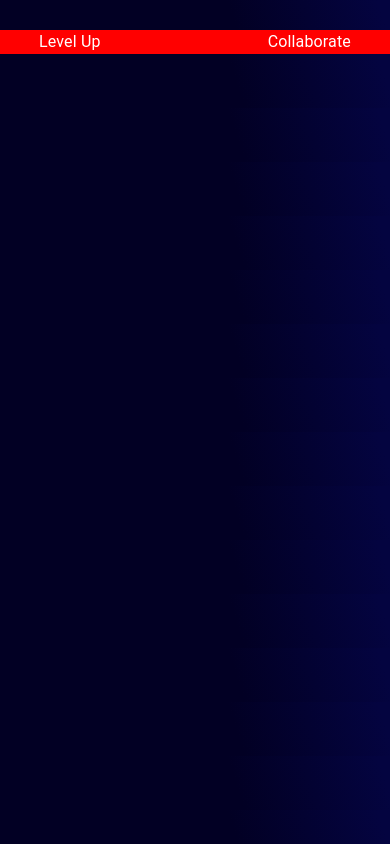
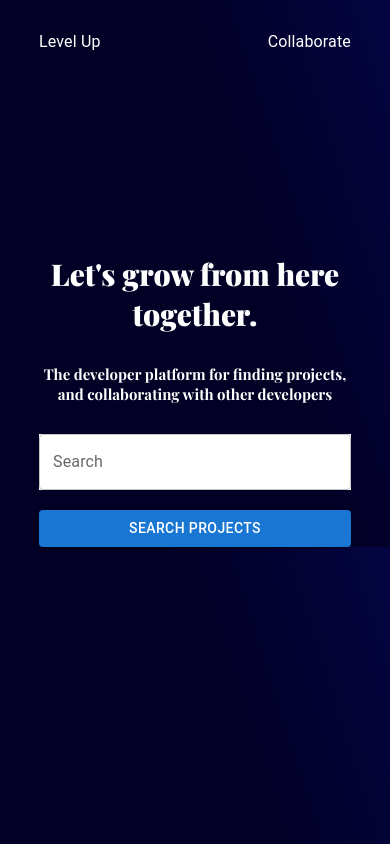
Before and after one commit to BrandonGrayson/level-up, a React (Create React App) app: page / in a window 390 px wide. Built offline with nearby package versions, Linux system fonts and the light colour scheme; a web font is replaced by a local one.

Commit message:
Hero section mobile view

```diff
--- a/src/App.tsx
+++ b/src/App.tsx
@@ -11,7 +11,7 @@ function App() {
         <Navbar />
       </Grid>
       {/* <Collaborate /> */}
-      {/* <Hero /> */}
+      <Hero />
     </Grid>
   );
 }
--- a/src/components/Hero.tsx
+++ b/src/components/Hero.tsx
@@ -1,36 +1,28 @@
-import { Grid, TextField, Box, Button } from "@mui/material";
+import { Grid, TextField, Button } from "@mui/material";
 import "../css/Hero.css";
+
+// button color #1976d2
 
 export default function Hero() {
   return (
     <Grid item xs={12}>
       <div className="hero-box">
-        <p className="hero-txt">Let's grow from here,</p>
-        <p className="hero-txt">together.</p>
+        <p className="hero-txt">Let's grow from here together.</p>
         <p className="hero-sub-txt">
           The developer platform for finding projects,
         </p>
         <p className="hero-sub-txt2">and collaborating with other developers</p>
-        <Box
-          sx={{
-            marginTop: "20px",
-            display: "flex",
-            alignContent: "center",
-            width: "100%",
-            flexDirection: "column",
-          }}
-        >
+        <div className="action-box">
           <TextField
             id="outlined-basic"
             label="Search"
             variant="outlined"
             color="secondary"
-            sx={{ backgroundColor: "white", width: "300px" }}
+            fullWidth={true}
+            sx={{ backgroundColor: "white" }}
           />
-          <Button className="action" variant="contained">
-            Search Projects
-          </Button>
-        </Box>
+        </div>
+        <Button variant="contained">Search Projects</Button>
       </div>
     </Grid>
   );
--- a/src/components/Navbar.tsx
+++ b/src/components/Navbar.tsx
@@ -9,7 +9,6 @@ export default function Navbar() {
           justifyContent: "space-between",
           marginTop: "30px",
           width: "100%",
-          backgroundColor: "red",
         }}
       >
         <Typography sx={{ color: "white", marginLeft: "10%" }}>
--- a/src/css/Hero.css
+++ b/src/css/Hero.css
@@ -2,7 +2,7 @@
     width: 100%;
     display: flex;
     flex-direction: column;
-    /* align-items: center; */
+    text-align: center;
 }
 
 .hero-txt {
@@ -10,6 +10,7 @@
     font-weight: 900;
     color: white;
     font-size: 60px;
+    margin-top: 200px;
 }
 
 .hero-sub-txt {
@@ -30,12 +31,16 @@
 
 @media (max-width: 480px) {
     .hero-box {
-        /* margin-top: 40%;
-        align-items: center; */
+        display: flex;
+        width: 100%;
+        max-width: 480px;
+        align-items: center;
     }
 
     .hero-txt {
         font-size: 30px;
+        margin-top: 200px;
+        justify-content: center;
     }
 
     .hero-sub-txt {
@@ -44,5 +49,15 @@
 
     .hero-sub-txt2 {
         font-size: 15px;
+        margin-bottom: 30px
+    }
+
+    .hero-box Button {
+        width: 80%;
+        margin-top: 20px;
+    }
+
+    .action-box {
+        width: 80%;
     }
 }
```
